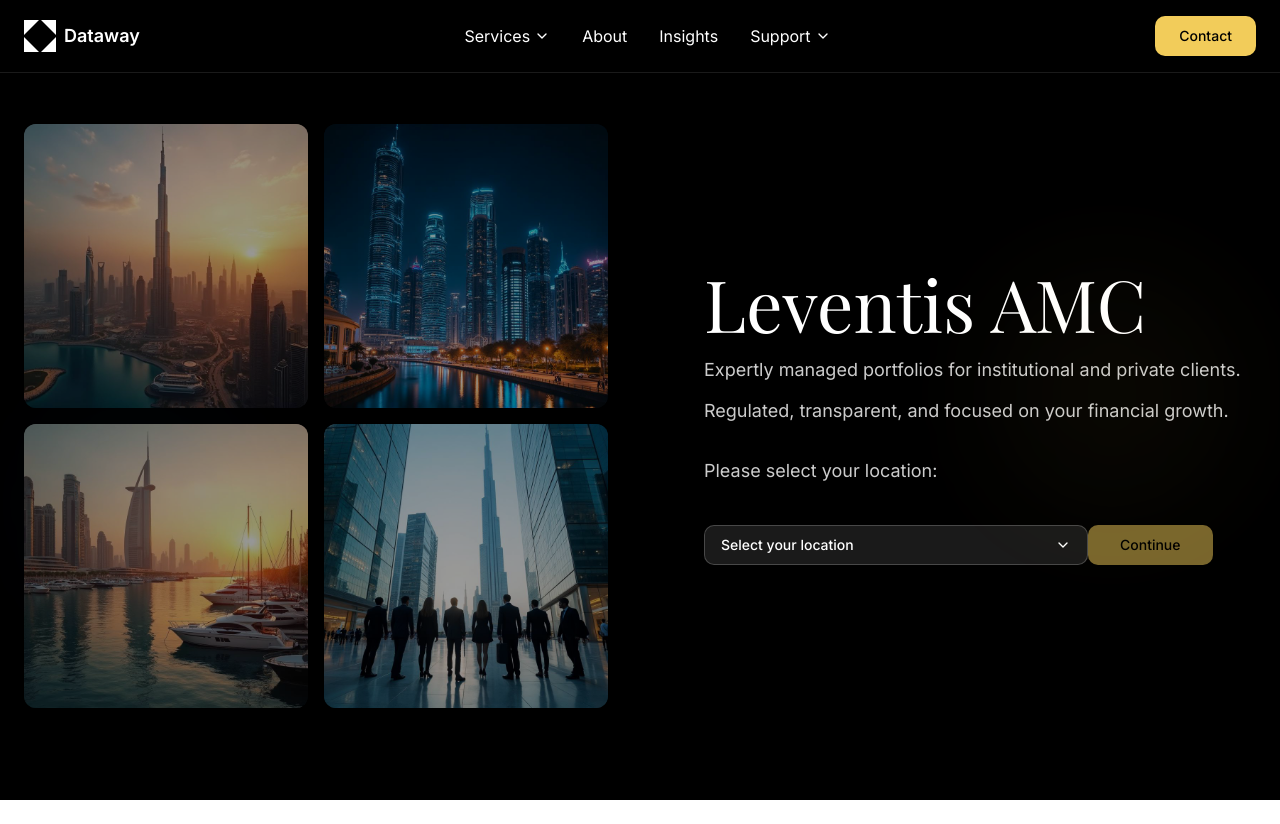
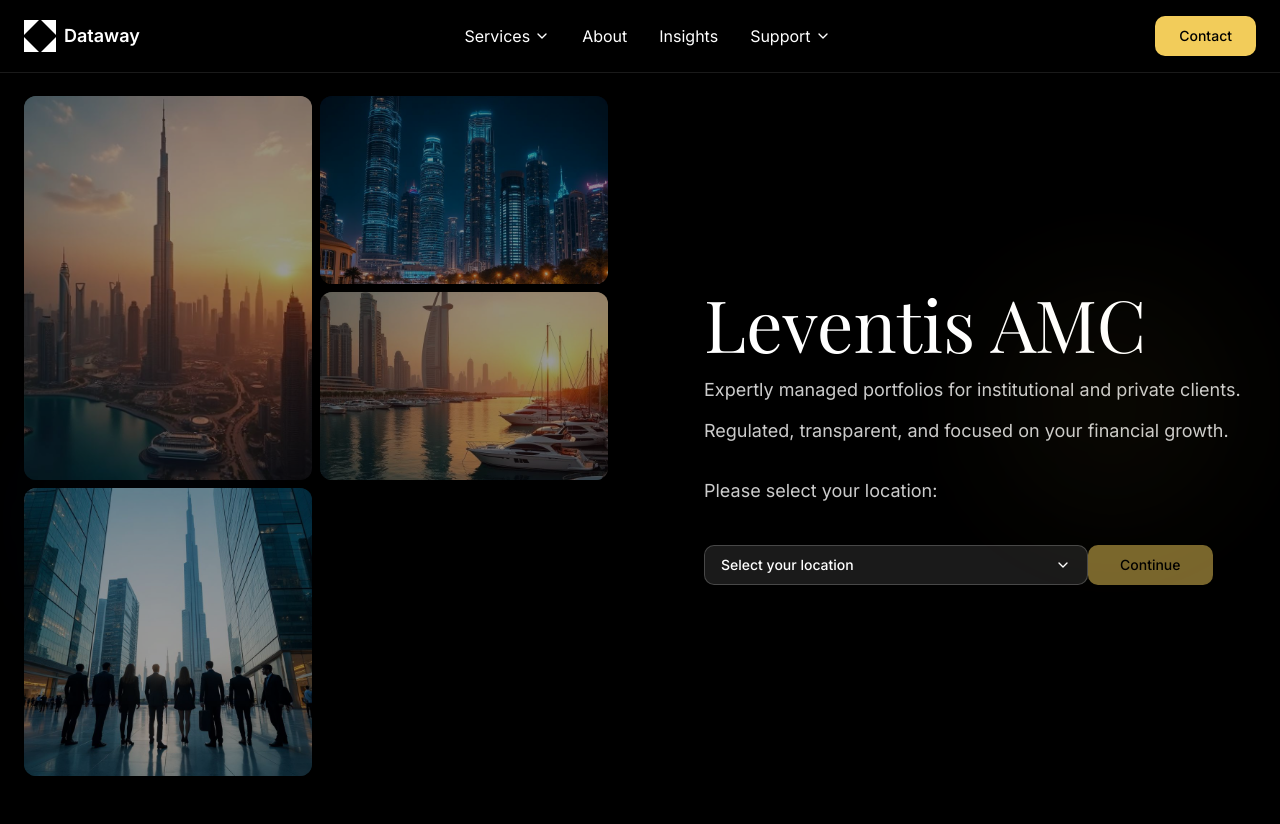
Before and after one commit to 2on4/dubai-gateway-welcome, a React (Vite) app: page / in a window 1280 px wide. Before the commit the page ends 800 px from the top, so only its background shows below. Built offline with nearby package versions, Linux system fonts and the light colour scheme.

Commit message:
Refactor image grid layout
Adjust the image grid to dynamically fill the screen, similar to the initial screenshot. This involves modifying the layout to ensure images scale and occupy the available screen space effectively.

```diff
--- a/src/pages/Index.tsx
+++ b/src/pages/Index.tsx
@@ -45,12 +45,14 @@ const Index = () => {
         <div className="max-w-7xl mx-auto px-6">
           <div className="grid lg:grid-cols-2 gap-16 items-center min-h-[80vh]">
 
-            {/* Left side - Image Grid */}
-            <div className="grid grid-cols-2 gap-4">
+            {/* Left side - Dynamic Image Grid */}
+            <div className="grid grid-cols-2 gap-2 h-[85vh]">
               {images.map((image, index) => (
                 <div
                   key={index}
-                  className="relative aspect-square overflow-hidden rounded-lg group cursor-pointer"
+                  className={`relative overflow-hidden rounded-lg group cursor-pointer ${
+                    index === 0 ? 'row-span-2' : index === 3 ? 'row-span-2' : ''
+                  }`}
                 >
                   {/* Dark overlay */}
                   <div className="absolute inset-0 bg-black/40 z-10 group-hover:bg-black/20 transition-all duration-500"></div>
```
